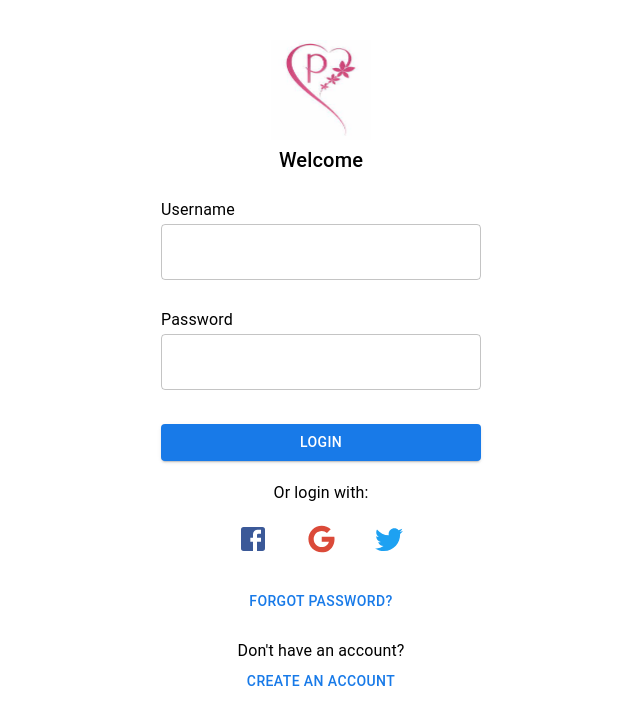
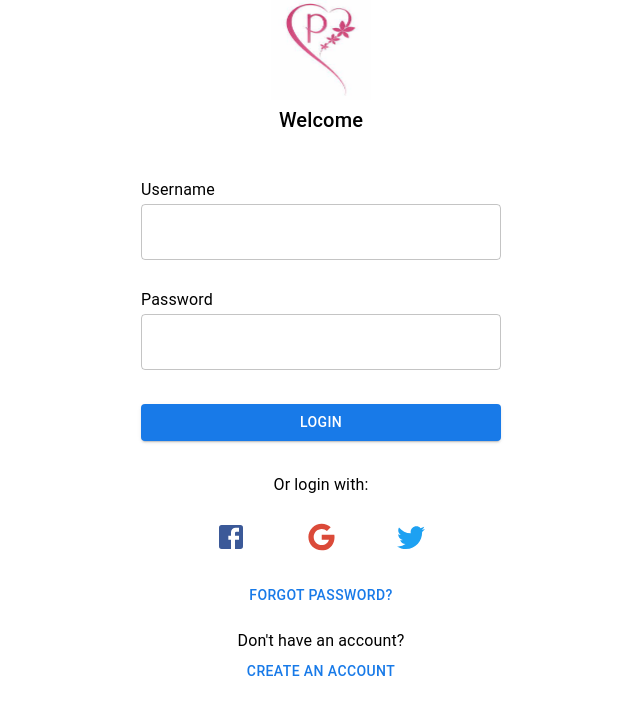
Before and after one commit to Ganesh-mBit/react-test-app, a React (Create React App) app: page / in a window 1280 px wide. Shown: the top 724 px of the page, without its empty margins (319-959 px from the left). Built offline with nearby package versions, Linux system fonts and the light colour scheme.

Commit message:
remove material styles

```diff
--- a/package.json
+++ b/package.json
@@ -7,7 +7,6 @@
     "@emotion/styled": "^11.11.0",
     "@mui/icons-material": "^5.11.16",
     "@mui/material": "^5.13.0",
-    "@mui/styles": "^5.13.1",
     "@testing-library/jest-dom": "^5.16.5",
     "@testing-library/react": "^13.4.0",
     "@testing-library/user-event": "^13.5.0",
@@ -16,7 +15,6 @@
     "@types/react": "^18.2.6",
     "@types/react-dom": "^18.2.4",
     "axios": "^1.4.0",
-    "bt-components": "^1.0.6",
     "react": "^18.2.0",
     "react-dom": "^18.2.0",
     "react-redux": "^8.0.5",
--- a/src/components/LoginForm.tsx
+++ b/src/components/LoginForm.tsx
@@ -1,61 +1,8 @@
 import React, { useState, type ChangeEvent, type FormEvent } from 'react';
-import { makeStyles } from '@mui/styles';
 import { TextField, Button, Typography, Box, IconButton } from '@mui/material';
 import FacebookIcon from '@mui/icons-material/Facebook';
 import GoogleIcon from '@mui/icons-material/Google';
 import TwitterIcon from '@mui/icons-material/Twitter';
-
-const useStyles = makeStyles(() => ({
-  loginForm: {
-    width: 400,
-    margin: '0 auto',
-    padding: 40,
-    borderRadius: 8,
-    boxSizing: 'border-box'
-  },
-  topSection: {
-    textAlign: 'center',
-    marginBottom: 20
-  },
-  logo: {
-    width: 100,
-    height: 100
-  },
-  formTitle: {
-    fontSize: 20,
-    marginBottom: 10
-  },
-  formFieldContainer: {
-    height: 90,
-    marginBottom: 10
-  },
-  formField: {
-    marginBottom: 20
-  },
-  errorMessage: {
-    color: '#ff4d4f',
-    fontSize: 12,
-    marginTop: 5
-  },
-  socialLoginContainer: {
-    marginTop: 20,
-    textAlign: 'center'
-  },
-  socialLoginButtons: {
-    display: 'flex',
-    justifyContent: 'center',
-    gap: 10,
-    marginTop: 10
-  },
-  forgotPassword: {
-    textAlign: 'center',
-    marginTop: 20
-  },
-  createAccount: {
-    textAlign: 'center',
-    marginTop: 20
-  }
-}));
 
 interface Field {
   name: string
@@ -95,7 +42,7 @@ const Login: React.FC<LoginProps> = ({
   onSubmit,
   customForm
 }) => {
-  const classes = useStyles();
+  // const classes = useStyles();
   const [formData, setFormData] = useState<Record<string, string>>({});
   const [errors, setErrors] = useState<Record<string, string>>({});
 
@@ -137,17 +84,28 @@ const Login: React.FC<LoginProps> = ({
 
   console.log(error, Object.keys(errors), !Object.keys(errors).length);
   return (
-    <div className={classes.loginForm}>
-      <div className={classes.topSection}>
+    <Box sx={{
+      width: 1000,
+      margin: '0 auto',
+      padding: '0 320px',
+      borderRadius: 8,
+      boxSizing: 'border-box'
+    }}>
+      <Box sx={{ textAlign: 'center' }}>
         {
-          logoUrl ? <img src={logoUrl} alt="Logo" className={classes.logo} /> : null
+          logoUrl ? <img src={logoUrl} alt="Logo" width={100} height={100} /> : null
         }
-        <Typography variant="h6" className={classes.formTitle}>
+        <Typography variant="h6" sx={{ fontSize: 20, marginBottom: 5 }}>
           {title}
         </Typography>
-      </div>
+      </Box>
       {error && !Object.keys(errors).length && (
-      <Typography color="error" className={classes.errorMessage}>
+      <Typography color="error" sx={{
+        color: '#ff4d4f',
+        fontSize: 12,
+        marginTop: 5
+      }}
+        >
         {error}
       </Typography>
       )}
@@ -175,9 +133,9 @@ const Login: React.FC<LoginProps> = ({
         </Button>
       </form>
       {showSocialLogin && (
-        <div className={classes.socialLoginContainer}>
+        <Box sx={{ marginTop: 4, textAlign: 'center' }}>
           <Typography variant="body1">Or login with:</Typography>
-          <div className={classes.socialLoginButtons}>
+          <Box sx={{ display: 'flex', justifyContent: 'center', gap: 4, marginTop: 2 }}>
             {socialProviders.map((provider, index) => (
               <IconButton style={{ marginLeft: index > 0 ? 10 : 0 }} key={provider} onClick={() => { onSocialLogin(provider); }}>
               <Box
@@ -195,26 +153,26 @@ const Login: React.FC<LoginProps> = ({
               </Box>
             </IconButton>
             ))}
-          </div>
-        </div>
+          </Box>
+        </Box>
       )}
       {showForgotPassword && (
-        <div className={classes.forgotPassword}>
+        <Box sx={{ textAlign: 'center', marginTop: 2 }}>
           <Button color="primary" onClick={onForgotPassword}>
             Forgot Password?
           </Button>
-        </div>
+        </Box>
       )}
 
       {showCreateAccount && (
-        <div className={classes.createAccount}>
+        <Box sx={{ textAlign: 'center', marginTop: 2 }}>
           <Typography variant="body1">Don&apos;t have an account?</Typography>
           <Button color="primary" onClick={onCreateAccount}>
             Create an Account
           </Button>
-        </div>
+        </Box>
       )}
-    </div>
+    </Box>
   );
 };
 
```
Also changed, not shown: 1 other file (tests, documents, lock files or other folders).
